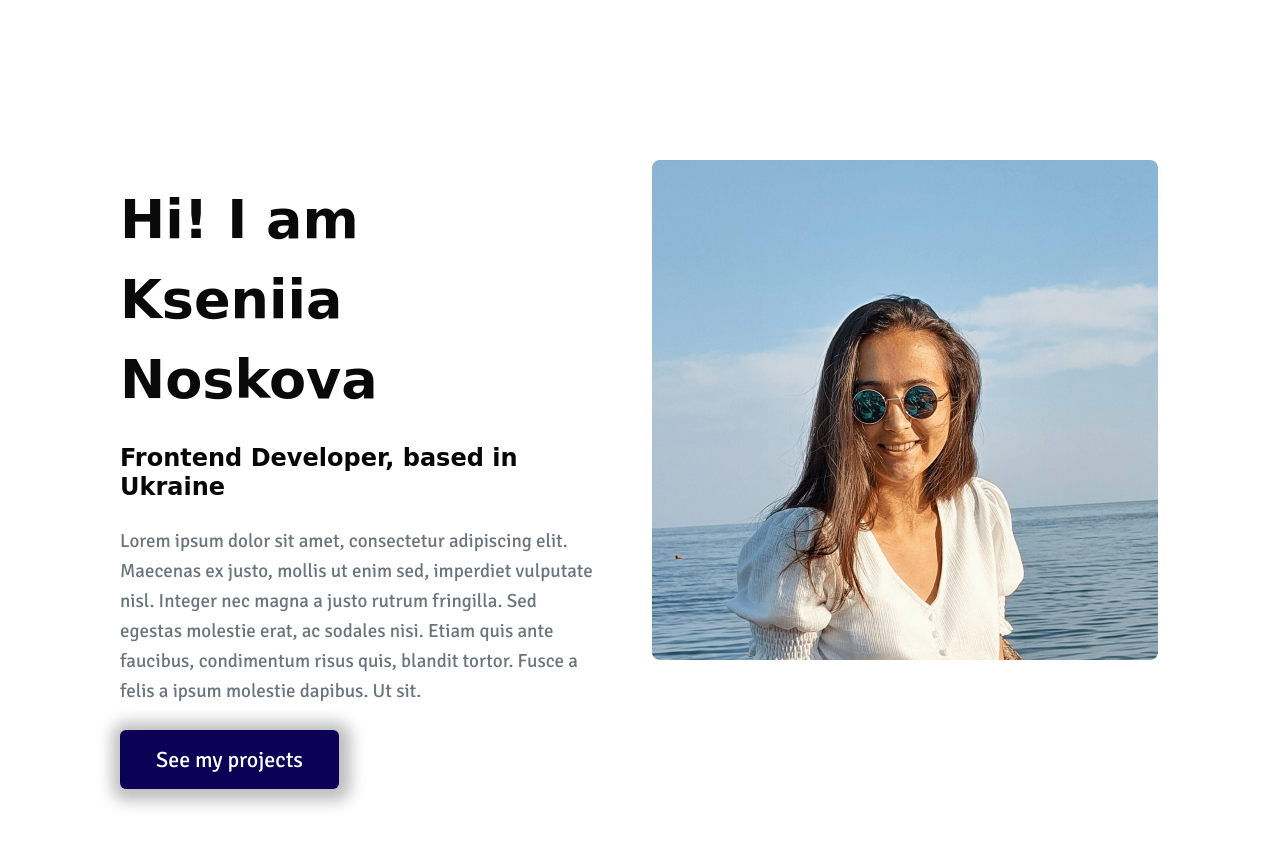
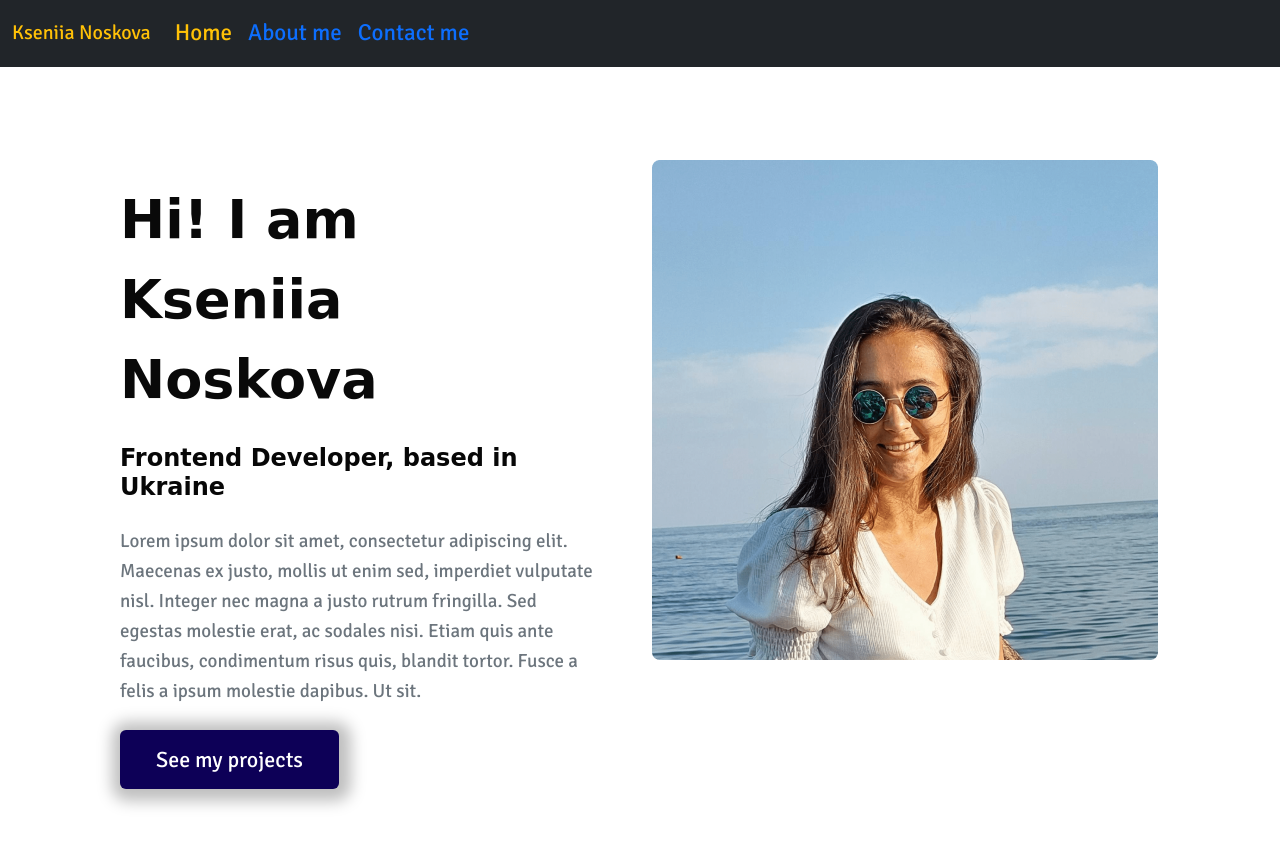
Before and after one commit to Ksen-N/SC-week5-lesson2-responsive, a plain HTML site: page about.html in a window 1280 px wide. Drawn offline with nearby package versions, Linux system fonts and the light colour scheme; a web font is replaced by a local one.

Commit message:
Update about.html

```diff
--- a/about.html
+++ b/about.html
@@ -26,7 +26,47 @@
 />
 </head>
 <body>
-
+    <nav class="fixed-top navbar navbar-expand-lg navbar-dark bg-dark">
+        <div class="container-fluid">
+          <a class="navbar-brand text-warning" href="/">Kseniia Noskova</a>
+          <button
+            class="navbar-toggler"
+            style="background-color: #2d0075;"
+            type="button"
+            data-bs-toggle="collapse"
+            data-bs-target="#navbarText"
+            aria-controls="navbarText"
+            aria-expanded="false"
+            aria-label="Toggle navigation"
+          >
+            <span class="navbar-toggler-icon"></span>
+          </button>
+          <div class="collapse navbar-collapse" id="navbarText">
+            <ul class="navbar-nav me-auto mb-2 mb-lg-0">
+              <li class="nav-item">
+                <a
+                  class="nav-link active text-warning"
+                  aria-current="page"
+                  href="/"
+                  >Home</a
+                >
+              </li>
+              <li class="nav-item">
+                <a class="nav-link text-primary" href="/about.html"
+                  >About me</a
+                >
+              </li>
+              <li class="nav-item">
+                <a
+                  class="nav-link text-primary"
+                  href="/about.html#contact"
+                  >Contact me</a
+                >
+              </li>
+            </ul>
+          </div>
+        </div>
+      </nav>
       <div class="about-section container">
         <div class="row">
             <div class="col-lg-6">
```
